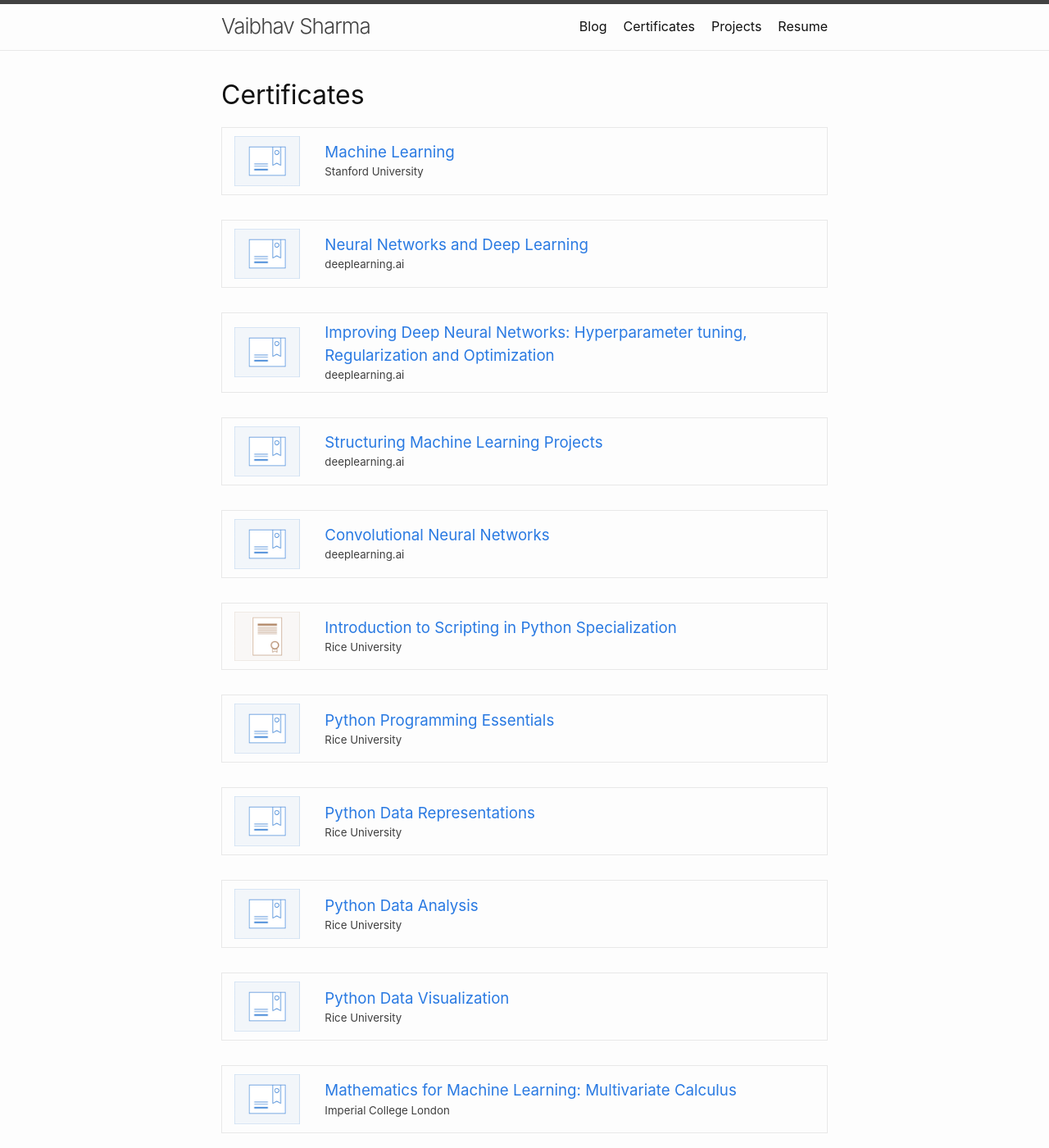
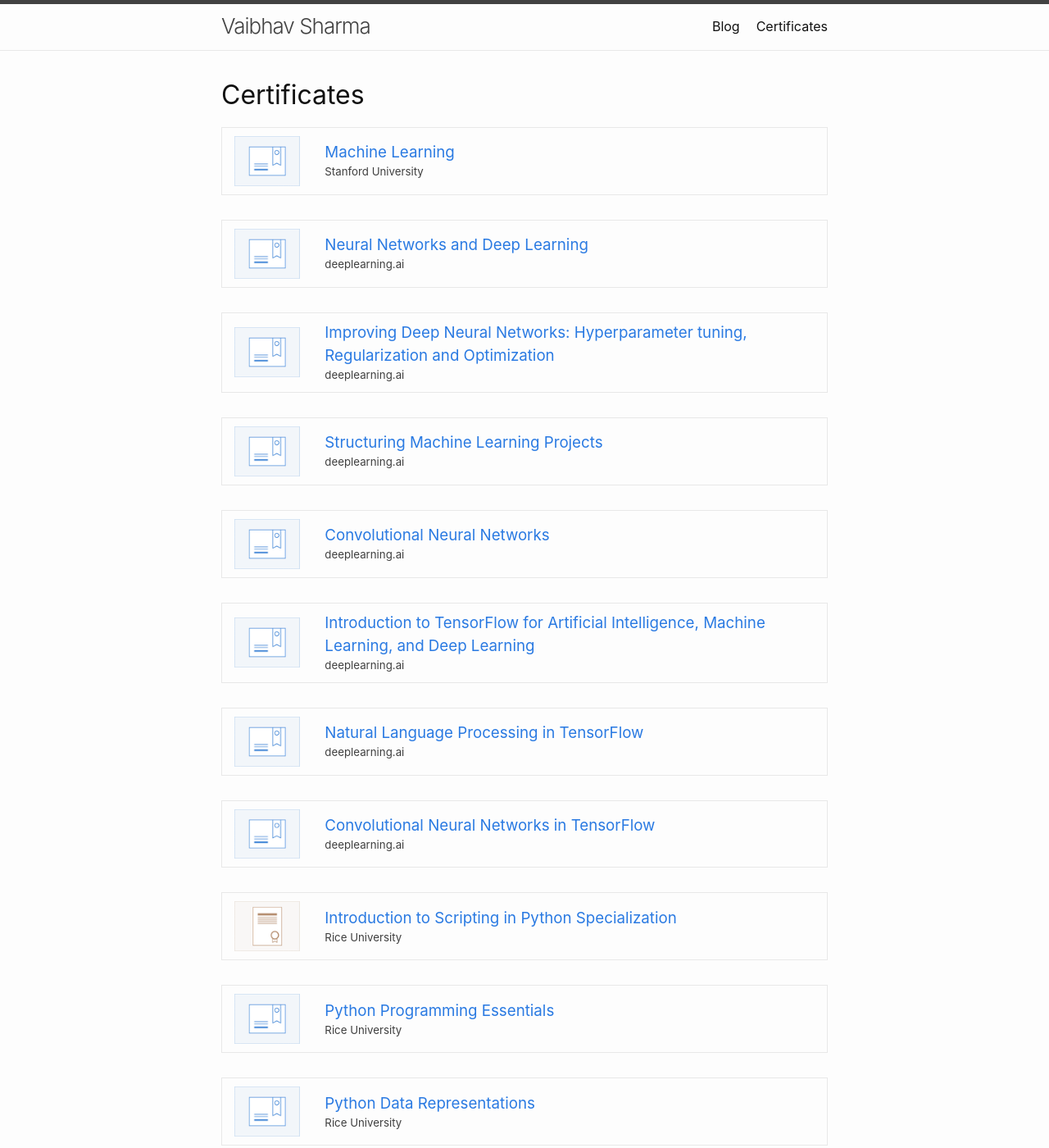
Before and after one commit to vbvsharma/vbvsharma.github.io, a Jekyll site: the page built from certificates.md, in a window 1280 px wide and 1400 px high. Shown: the whole window at 82% size. Built offline with Jekyll 4.4.1, drawn with Linux system fonts in a browser that asks for light colours.

Commit message:
Add a few certificates

```diff
--- a/certificates.md
+++ b/certificates.md
@@ -35,6 +35,24 @@ permalink: /certificates/
 {%- include certificate.html certificateLink="\"https://www.coursera.org/account/accomplishments/verify/8AWVCL489DFS\""
                              imageSource="\"/assets/images/cert-course.png\""
                              title="Convolutional Neural Networks"
+                             subtitle="deeplearning.ai" -%}
+
+<!-- Introduction to TensorFlow for Artificial Intelligence, Machine Learning, and Deep Learning by deeplearning.ai on Coursera -->
+{%- include certificate.html certificateLink="\"https://www.coursera.org/account/accomplishments/verify/SQQS4MFS3BZB\""
+                             imageSource="\"/assets/images/cert-course.png\""
+                             title="Introduction to TensorFlow for Artificial Intelligence, Machine Learning, and Deep Learning"
+                             subtitle="deeplearning.ai" -%}
+
+<!-- Natural Language Processing in TensorFlow by deeplearning.ai on Coursera -->
+{%- include certificate.html certificateLink="\"https://www.coursera.org/account/accomplishments/verify/7UBPZ4QBLUQM\""
+                             imageSource="\"/assets/images/cert-course.png\""
+                             title="Natural Language Processing in TensorFlow"
+                             subtitle="deeplearning.ai" -%}
+
+<!-- Convolutional Neural Networks in TensorFlow by deeplearning.ai on Coursera -->
+{%- include certificate.html certificateLink="\"https://www.coursera.org/account/accomplishments/verify/HZ7UQEKCW5G6\""
+                             imageSource="\"/assets/images/cert-course.png\""
+                             title="Convolutional Neural Networks in TensorFlow"
                              subtitle="deeplearning.ai" -%}
 
 <!-- Introduction to Scripting in Python Specialization by Rice University on Coursera -->
```
Also changed, not shown: projects.md (+2 -2 lines), resume.md (+2 -2 lines).
